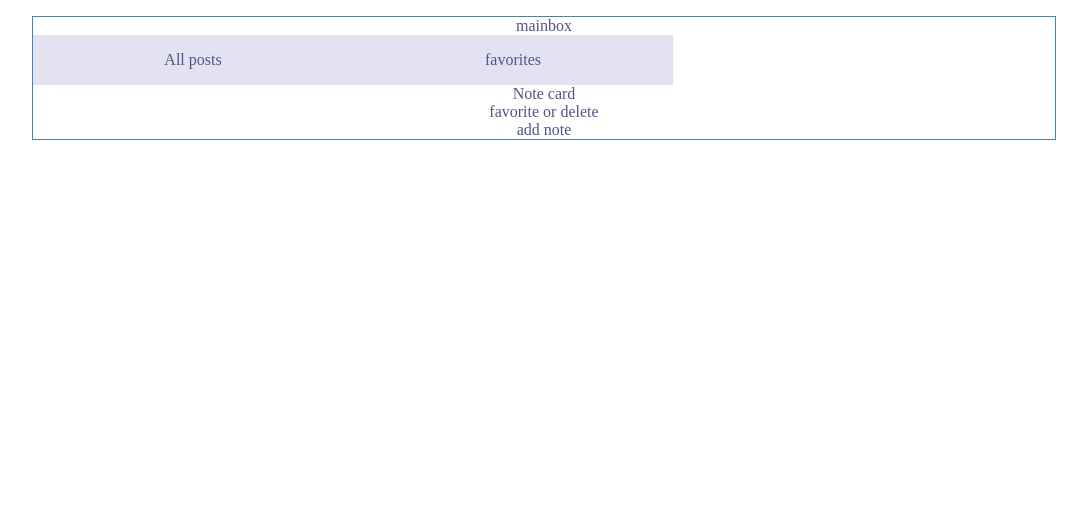
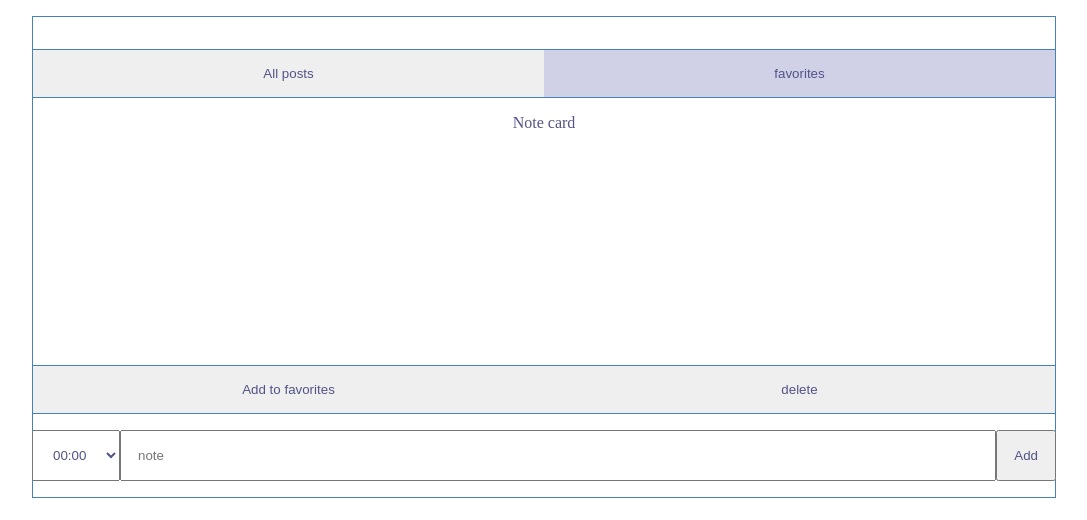
Before and after one commit to KlimaGi/ca-small-projects-full-stack, a React (Create React App) app in the folder todo-favorites-db/front/: page / in a window 1280 px wide. Shown: the top 520 px of the page, without its empty margins (96-1183 px from the left). Built offline with nearby package versions, Linux system fonts and the light colour scheme.

Commit message:
feat: add box-top, favorites, add-note

```diff
--- a/todo-favorites-db/front/src/components/add-note.jsx
+++ b/todo-favorites-db/front/src/components/add-note.jsx
@@ -1,9 +1,36 @@
-import React from 'react'
+import React, { useRef } from 'react';
 
 const AddNote = () => {
+  const inpRef = useRef();
+  const selectRef = useRef();
+
+  const time = [];
+  for (let i = 0; i <= 12; i++) {
+    if (i < 10) time.push(`0${i}:00`);
+    else time.push(`${i}:00`);
+  }
+
+  const addNote = () => {
+    const note = {
+      text: inpRef.current.value,
+      time: selectRef.current.value
+    }
+    console.log('note', note);
+
+    inpRef.current.value = '';
+    selectRef.current.value = '0';
+  }
+
+
   return (
-    <div>
-      add note
+    <div className='d-flex'>
+      <select ref={selectRef} className='p-1'>
+        {
+          time.map((hour, index) => <option value={index}>{hour}</option>)
+        }
+      </select>
+      <input ref={inpRef} type="text" placeholder='note' className='grow-1 p-1' />
+      <button type='button' onClick={addNote} className='p-1'>Add</button>
     </div>
   )
 }
--- a/todo-favorites-db/front/src/components/box-top.jsx
+++ b/todo-favorites-db/front/src/components/box-top.jsx
@@ -1,11 +1,26 @@
-import React from 'react'
+import React, { useState } from 'react'
 
 const BoxTop = () => {
+  const [selected, setSelected] = useState(false);
+  const btnAllStyle = selected ? 'selected' : '';
+  const btnFavStyle = selected ? '' : 'selected';
+
   return (
-    <div className='d-flex'>
-      <div className='container'>All posts</div>
-      <div className='container'>favorites</div>
-    </div>
+    <div className='main'>
+      <button
+        onClick={() => setSelected(true)}
+        type='button'
+        className={`button ${btnAllStyle}`}
+      >
+        All posts
+      </button>
+
+      <button
+        className={`button ${btnFavStyle}`}
+        type='button'
+        onClick={() => setSelected(false)}
+      >favorites</button>
+    </div >
   )
 }
 
--- a/todo-favorites-db/front/src/components/favorite-or-delete.jsx
+++ b/todo-favorites-db/front/src/components/favorite-or-delete.jsx
@@ -2,8 +2,18 @@ import React from 'react'
 
 const FavoriteOrDelete = () => {
   return (
-    <div>
-      favorite or delete
+    <div className='main'>
+      <button
+        type='button'
+        className='button'
+      >
+        Add to favorites
+      </button>
+      <button
+        type='button'
+        className='button'
+      > delete
+      </button>
     </div>
   )
 }
--- a/todo-favorites-db/front/src/components/main-box.jsx
+++ b/todo-favorites-db/front/src/components/main-box.jsx
@@ -6,10 +6,13 @@ import AddNote from './add-note';
 
 const MainBox = () => {
   return (
-    <div className=''>
-      mainbox
+    <div className='container d-flex fd-column'>
       <BoxTop />
-      <NoteCard />
+
+      <div className='grow-1'>
+        <NoteCard />
+      </div>
+
       <FavoriteOrDelete />
       <AddNote />
     </div>
--- a/todo-favorites-db/front/src/styles.css
+++ b/todo-favorites-db/front/src/styles.css
@@ -5,7 +5,7 @@
 .main {
   text-align: center;
   width: 80vw;
-  /* display: flex; */
+  display: flex;
   justify-content: center;
   align-items: center;
   margin: 1rem auto;
@@ -13,40 +13,34 @@
 }
 .d-flex {
   display: flex;
+
 }
 .fd-column{
   flex-direction: column;
 }
-.container {
-  width: 20rem;
-  background-color: #e2e2f0;
-  display: flex;
-  justify-content: center;
-  flex-wrap: wrap;
-  align-items: center;
-  padding: 1rem
+.grow-1{
+  flex-grow: 1;
+}
+.p-1{
+padding: 1rem;
 }
 
-.container-item {
-  width: 15rem;
-  height: 15rem;
+.container {
+  height: 30rem;
   padding: 1rem;
-  margin: 0.5rem;
-  border: 1px solid #8585a3;
 }
-.container-item:hover {
-  border: 3px solid #1d98a9;
-}
-
 
 .button{
   padding: 1rem;
-  margin: 0.5rem;
   box-sizing: border-box;
   border-style: none;
+  width: 50%;
 }
 
 .button:hover{
+ cursor: pointer;
+}
+
+.selected {
   background-color: #d0d0e7;
-  border-style: none;
 }
```
